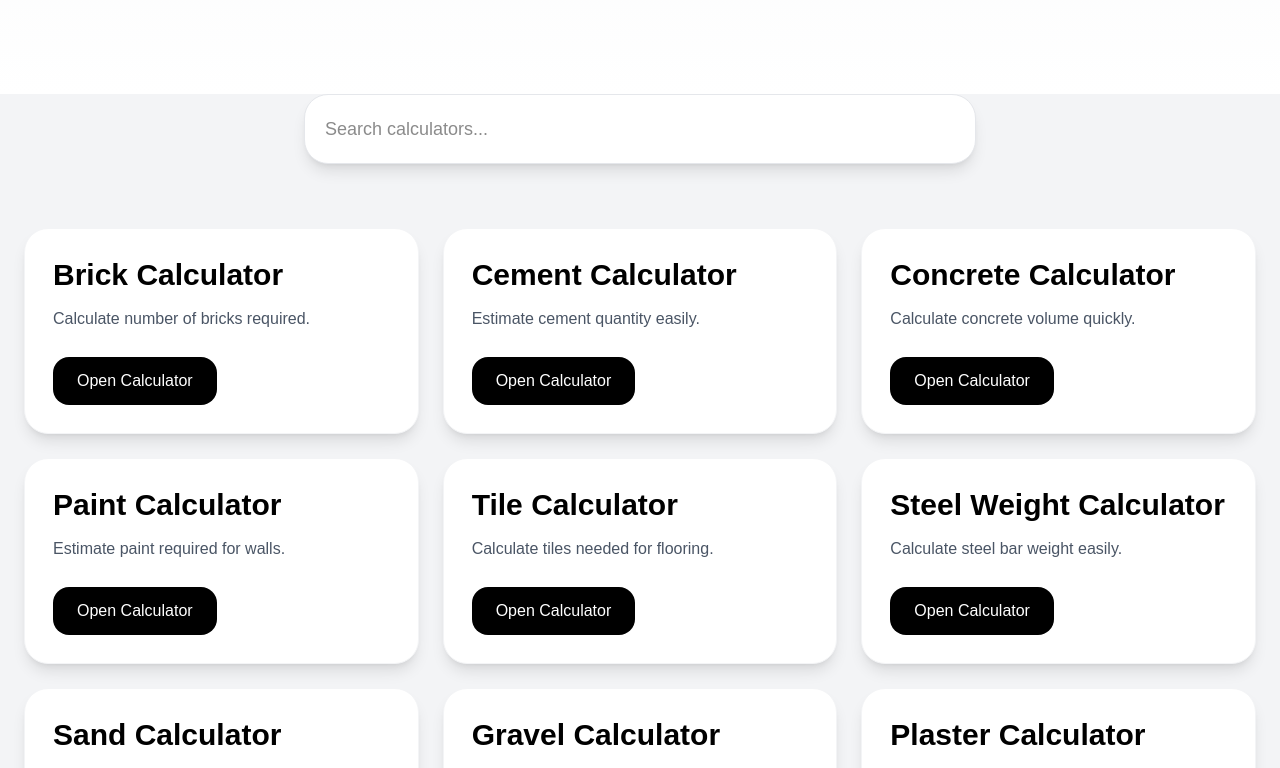
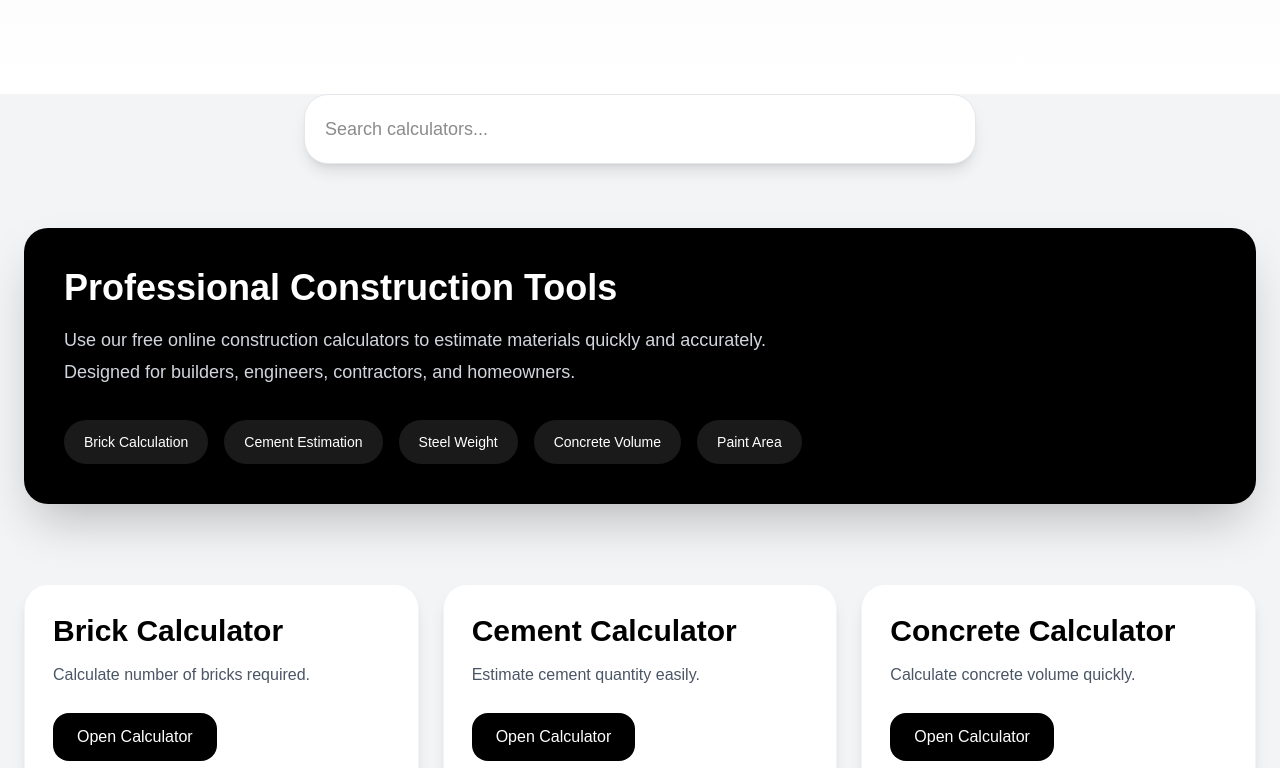
Before and after one commit to payadav142-rgb/calhub, a Next.js app: page / in a window 1280 px wide. Shown: the part 507-1275 px from the top of the page. Built offline with nearby package versions, Linux system fonts and the light colour scheme.

Commit message:
Added featured section

```diff
--- a/app/page.tsx
+++ b/app/page.tsx
@@ -87,6 +87,42 @@ export default function Home() {
     />
   </div>
 </section>
+<section className="px-6 pb-20">
+  <div className="rounded-3xl bg-black p-10 text-white shadow-2xl">
+    <h2 className="text-4xl font-extrabold">
+      Professional Construction Tools
+    </h2>
+
+    <p className="mt-4 max-w-3xl text-lg text-gray-300 leading-8">
+      Use our free online construction calculators
+      to estimate materials quickly and accurately.
+      Designed for builders, engineers,
+      contractors, and homeowners.
+    </p>
+
+    <div className="mt-8 flex flex-wrap gap-4">
+      <span className="rounded-full bg-white/10 px-5 py-3 text-sm">
+        Brick Calculation
+      </span>
+
+      <span className="rounded-full bg-white/10 px-5 py-3 text-sm">
+        Cement Estimation
+      </span>
+
+      <span className="rounded-full bg-white/10 px-5 py-3 text-sm">
+        Steel Weight
+      </span>
+
+      <span className="rounded-full bg-white/10 px-5 py-3 text-sm">
+        Concrete Volume
+      </span>
+
+      <span className="rounded-full bg-white/10 px-5 py-3 text-sm">
+        Paint Area
+      </span>
+    </div>
+  </div>
+</section>
       <section className="grid gap-6 px-6 pb-16 md:grid-cols-2 lg:grid-cols-3">
         {calculators.map((calculator) => (
           <CalculatorCard
```
